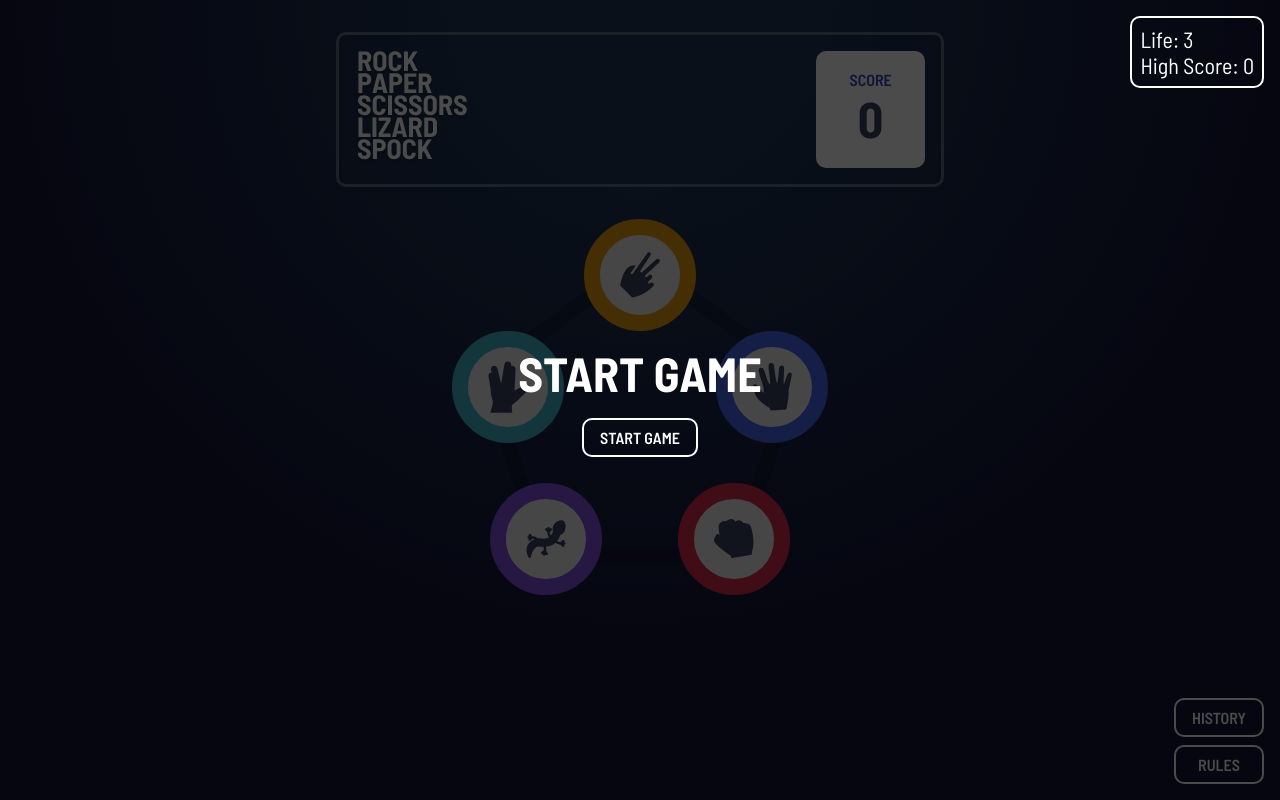
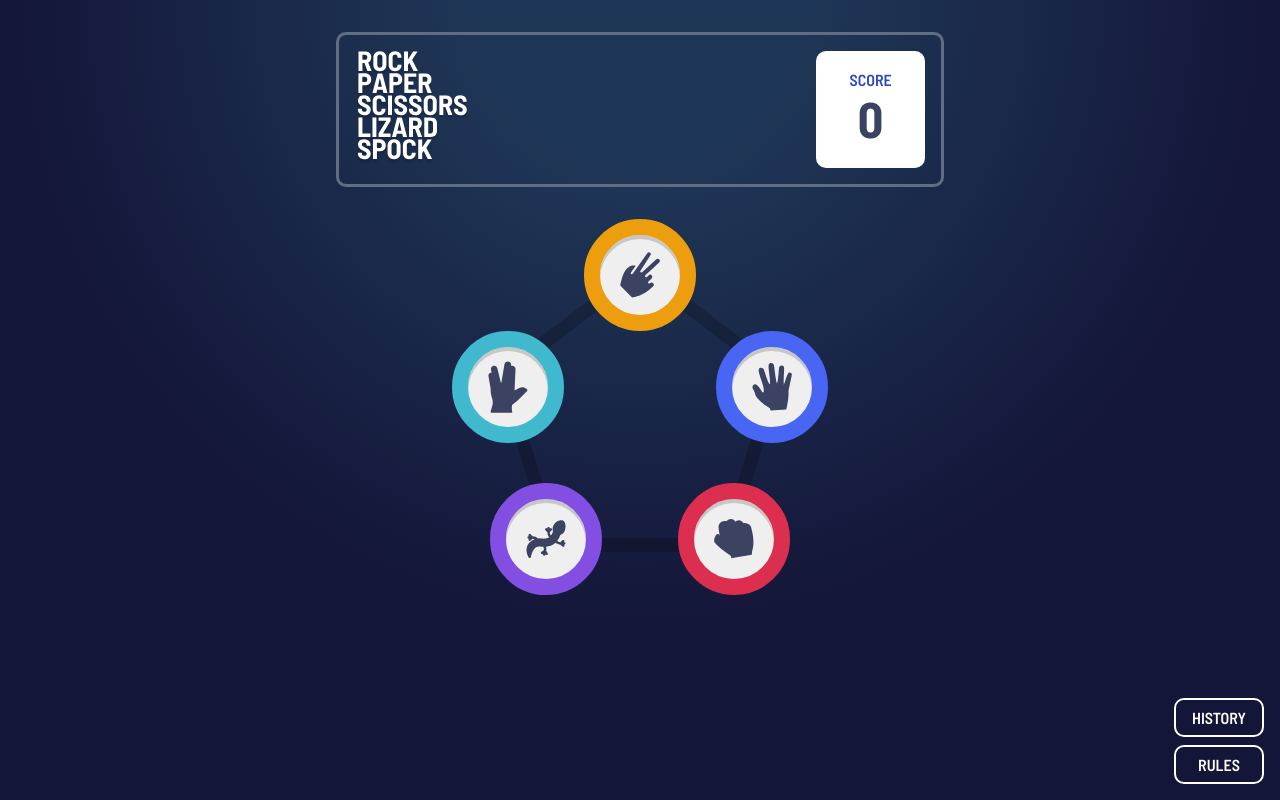
Before and after one commit to KennethB09/frontend-mentor-rock-paper-scissor-challenge, a React (Vite) app: page / in a window 1280 px wide. Built offline with nearby package versions, Linux system fonts and the light colour scheme.

Commit message:
Revert to original design

```diff
--- a/src/App.tsx
+++ b/src/App.tsx
@@ -11,8 +11,6 @@ export interface history {
   result: "win" | "lose" | "draw"
 }
 
-type TPlayerWonOrLose = null | "win" | "lose";
-
 export type TChoice = 'rock' | 'paper' | 'scissor' | 'lizard' | 'spock';
 
 function App() {
@@ -24,10 +22,6 @@ function App() {
   const [history, setHistory] = useState<history[]>([])
   const [rulesOpen, setRulesOpen] = useState(false)
   const [historyOpen, setHistoryOpen] = useState(false)
-  const [isLoseOrWin, setIsLoseOrWin] = useState<TPlayerWonOrLose>(null)
-  const [startGame, setStartGame] = useState(false)
-  const [life, setLife] = useState(3)
-  const [highScore, setHighScore] = useState(0)
 
   const RULES: Record<TChoice, TChoice[]> = {
     rock: ['scissor', 'lizard'],
@@ -60,10 +54,6 @@ function App() {
 
     const beatenChoices = RULES[playerChoice];
 
-    if (life === 0) {
-      setIsLoseOrWin("lose")
-    }
-
     if (beatenChoices.includes(computerChoice)) {
       setResult('win')
       setPlayerPoints(playerPoints + 1)
@@ -73,8 +63,7 @@ function App() {
       record(playerChoice, computerChoice, "draw")
     } else {
       setResult('lose')
-      // playerPoints!== 0? setPlayerPoints(playerPoints - 1) : setPlayerPoints(0)
-      setLife(life - 1)
+      playerPoints!== 0? setPlayerPoints(playerPoints - 1) : setPlayerPoints(0)
       record(playerChoice, computerChoice, "lose")
     }
   };
@@ -87,16 +76,6 @@ function App() {
     setComputerChoice(computerChoice);
     determineWinner(choice, computerChoice)
   };
-
-  function startNewGame() {
-    if (playerPoints > highScore) {
-      setHighScore(playerPoints)
-    }
-    setLife(l => l += 3)
-    setNextRound(!nextRound);
-    setPlayerChoice(null);
-    setPlayerPoints(0)
-  }
 
   return (
     <div className='app-main-container'>
@@ -114,29 +93,12 @@ function App() {
       </div>
       {playerChoice === null ? <Choice playGame={playGame} /> :
         <Play playerChoice={playerChoice} computerChoice={computerChoice!} nextRound={nextRound} setNextRound={setNextRound} result={result} setPlayerChoice={setPlayerChoice} />}
-
         <div className='app-history-rules-container'>
           <button onClick={toggleHistory}>history</button>
           <button onClick={toggleRules}>rules</button>
         </div>
-
           {historyOpen && <MatchHistory toggleHistory={toggleHistory} history={history} />}
           {rulesOpen && <Rules toggleRules={toggleRules}/>}
-
-        {(!startGame) && <div className='app-start-game'>
-          {isLoseOrWin === null ? <h1>start game</h1> : <h1>{isLoseOrWin === "win" ? "you win" : "game over"}</h1>}
-          <button onClick={() => setStartGame(prev => !prev)}>{startGame ? "play again" : "start game"}</button>
-        </div>}
-
-        {life === 0 && <div className='app-lose-game'>
-          <h1>game over</h1>
-          <button onClick={startNewGame}>play again</button>
-        </div>}
-
-        <div className='app-life-hs-container'>
-          <span>Life: {life}</span>
-          <span>High Score: {highScore}</span>
-        </div>
     </div>
   )
 }
--- a/src/components/matchHistory.tsx
+++ b/src/components/matchHistory.tsx
@@ -16,7 +16,7 @@ function MatchHistory({ history, toggleHistory }: MatchHistoryProps) {
       </div>
       {history.length !== 0 ? <ul>
         {history.map((h, i) => {
-          return <li key={i}><span className="match-history-result">{h.result}</span><p>You {h.player}<br /><strong>VS</strong><br />Computer {h.computer}</p><span className="match-history-date">{date.toLocaleDateString()}</span></li>
+          return <li key={i}><span className="match-history-result">{h.result}</span><p>You {h.player}<strong>VS</strong>Computer {h.computer}</p><span className="match-history-date">{date.toLocaleDateString()}</span></li>
         })}
       </ul> : <p>No Match History</p>}
 
--- a/src/components/rules.tsx
+++ b/src/components/rules.tsx
@@ -14,9 +14,8 @@ function Rules({ toggleRules }: rulesProps) {
         <h1>rules</h1>
       </div>
       <button onClick={toggleRules}><img src={x} alt="close" /></button>
-      <p>If you win, your points will increase by 1; if you lose, your life will decrease by 1 and when it reach 0 its game over.</p>
       <div className="rules-image-container">
-        <img className="rules-image" src={rules} alt="rules" />
+        <img src={rules} alt="rules" />
       </div>
     </div>
   )
--- a/src/index.css
+++ b/src/index.css
@@ -47,61 +47,8 @@ body {
     display: flex;
     flex-direction: column;
     align-items: center;
-    justify-content: center;
+    justify-content: start;
     height: 100%;
-
-    .app-start-game, .app-lose-game {
-      position: absolute;
-      display: flex;
-      flex-direction: column;
-      gap: 1rem;
-      justify-content: center;
-      align-items: center;
-      width: 100%;
-      top: 0;
-      height: 100%;
-      color: white;
-      text-transform: uppercase;
-      background-color: rgba(0, 0, 0, 0.705);
-
-      h1 {
-        font-size: 3rem;
-      }
-
-      button {
-        border: 2px solid white;
-        color: white;
-        border-radius: 10px;
-        background-color: transparent;
-        font-size: var(--font-size-medium);
-        font-weight: var(--font-weight-600);
-        text-transform: uppercase;
-        padding: .5rem 1rem;
-        cursor: pointer;
-      }
-    }
-
-    .app-lose-game {
-      color: var(--Primary-Rock-Gradient-1);
-    }
-
-    .app-life-hs-container {
-      position: absolute;
-      color: white;
-      display: flex;
-      flex-direction: column;
-      right: 0;
-      top: 0;
-      margin: 1rem;
-      padding: .5rem;
-      border: 2px solid white;
-      border-radius: 10px;
-
-      span {
-        font-size: var(--font-size-large);
-        font-weight: 400;
-      }
-    }
 
     .app-score-container {
       display: flex;
@@ -155,6 +102,39 @@ body {
         width: 100%;
         height: 100%;
         z-index: -9;
+        padding: 1rem;
+
+        .choice-pentagon {
+          width: 85%;
+          aspect-ratio: 1/1;
+        }
+      }
+
+      .shadow {
+        position: absolute;
+        border-radius: 360px;
+        width: var(--choice-size);
+        height: var(--choice-size);
+        box-shadow: inset 0 clamp(-0.3438rem, -0.163vw + -0.2174rem, -0.25rem) rgba(53, 53, 53, 0.274); /* -5.5px */
+      }
+
+      .choice-rock-btn,
+      .choice-paper-btn,
+      .choice-scissor-btn,
+      .choice-lizard-btn,
+      .choice-spock-btn {
+        display: flex;
+        align-items: center;
+        justify-content: center;
+        width: var(--choice-size);
+        height: var(--choice-size);
+        box-shadow: inset 0 clamp(3px, .5vw + .05rem, 4px) rgb(199, 199, 199); /* 4px */
+        border-radius: 100px;
+        cursor: pointer;
+
+        img {
+          width: var(--choice-icon-size);
+        }
       }
 
       .choice-scissor-container {
@@ -299,7 +279,6 @@ body {
       background-color: white;
       border-radius: 10px;
       padding: 1.5rem;
-      width: min(100%, max(25rem));
 
       .rules-title-close-container {
         display: flex;
@@ -311,12 +290,6 @@ body {
         h1 {
           font-size: var(--font-size-large);
         }
-
-      }
-      p {
-        font-size: var(--font-size-medium);
-        color: var(--Neutral-Dark-Text);
-        padding-bottom: 1rem;
       }
 
       button {
@@ -329,9 +302,8 @@ body {
         cursor: pointer;
       }
 
-      .rules-image {
+      img {
         margin-bottom: 1rem;
-        width: 100%;
       }
     }
 
@@ -344,7 +316,6 @@ body {
       text-align: center;
       height: max(20rem);
       overflow: hidden;
-      width: min(100%, max(30rem));
 
       p {
         color: var(--Neutral-Dark-Text);
@@ -388,7 +359,6 @@ body {
           justify-content: space-between;
           color: var(--Neutral-Dark-Text);
           text-transform: capitalize;
-          align-items: center;
           padding: .5rem;
           border-bottom: 1px solid var(--Neutral-Header-Outline);
 
```
